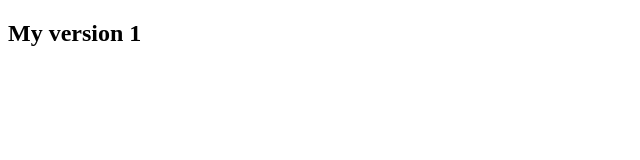
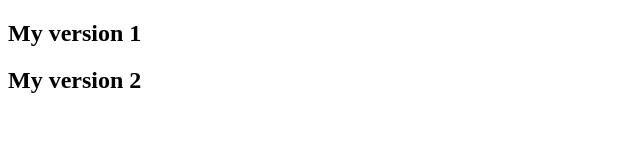
Before and after one commit to Atyam-Pravallika/Git-demo, a plain HTML site: page index.html in a window 1280 px wide. Shown: the whole page, without its empty margins (0-640 px from the left). Drawn offline with Linux system fonts and the light colour scheme.

Commit message:
Version2

```diff
--- a/index.html
+++ b/index.html
@@ -7,5 +7,6 @@
 </head>
 <body>
     <h2>My version 1</h2>
+    <h2>My version 2</h2>
 </body>
 </html>
```
